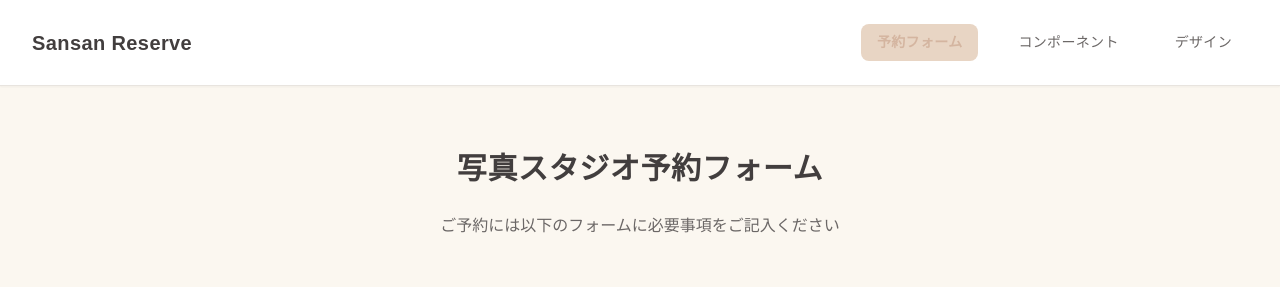
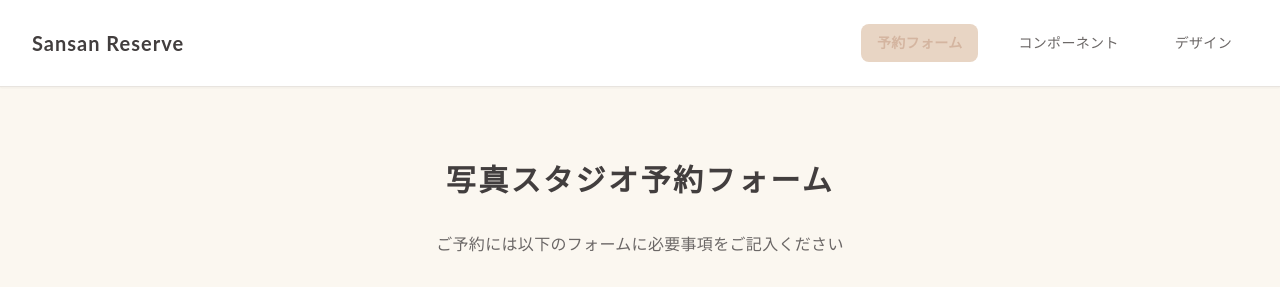
Before and after one commit to hayase-hemmi/sansan-reserve, a Vue app: page /demo/form in a window 1280 px wide. Shown: the top 287 px of the page. Built offline with nearby package versions, Linux system fonts and the light colour scheme; no server answers.

Commit message:
フォント導入

```diff
--- a/src/CustomApp.vue
+++ b/src/CustomApp.vue
@@ -56,9 +56,9 @@ import { designTokens } from './styles/designTokens'
 .app-title {
   font-family: v-bind('designTokens.typography.fontFamily.heading');
   font-size: v-bind('designTokens.typography.fontSize.xl');
-  font-weight: v-bind('designTokens.typography.fontWeight.semibold');
+  font-weight: v-bind('designTokens.typography.fontWeight.bold');
   color: v-bind('designTokens.colors.text.primary');
-  letter-spacing: v-bind('designTokens.typography.letterSpacing.wide');
+  letter-spacing: v-bind('designTokens.typography.letterSpacing.wider');
   margin: 0;
   flex-shrink: 0;
 }
@@ -70,9 +70,9 @@ import { designTokens } from './styles/designTokens'
 }
 
 .nav-link {
-  font-family: v-bind('designTokens.typography.fontFamily.primary');
+  font-family: v-bind('designTokens.typography.fontFamily.navigation');
   font-size: v-bind('designTokens.typography.fontSize.sm');
-  font-weight: v-bind('designTokens.typography.fontWeight.medium');
+  font-weight: v-bind('designTokens.typography.fontWeight.regular');
   color: v-bind('designTokens.colors.text.secondary');
   text-decoration: none;
   padding: v-bind('designTokens.spacing.sm') v-bind('designTokens.spacing.md');
--- a/src/plugins/tailwind.css
+++ b/src/plugins/tailwind.css
@@ -1,7 +1,9 @@
 @import "tailwindcss";
 
-/* Google Fonts - Noto Sans JP for clean, modern Japanese typography */
-@import url('https://fonts.googleapis.com/css2?family=Noto+Sans+JP:wght@300;400;500;600;700&family=Noto+Serif+JP:wght@400;500;600&display=swap');
+/* Google Fonts - komori-aya.com inspired font stack */
+/* 日本語フォント: Zen Kaku Gothic Antique, Shippori Antique */
+/* 英語フォント: Lato, Inter */
+@import url('https://fonts.googleapis.com/css2?family=Zen+Kaku+Gothic+Antique:wght@300;400;500;700;900&family=Shippori+Antique:wght@400&family=Shippori+Antique+B1:wght@400&family=Lato:wght@300;400;700&family=Inter:wght@300;400;500;600;700&display=swap');
 
 /* Base styles */
 * {
@@ -10,6 +12,7 @@
 }
 
 body {
-  font-family: 'Noto Sans JP', sans-serif;
+  font-family: 'Lato', 'Inter', 'Zen Kaku Gothic Antique', sans-serif;
   letter-spacing: 0.02em;
+  line-height: 1.6;
 }
--- a/src/styles/designTokens.ts
+++ b/src/styles/designTokens.ts
@@ -37,12 +37,17 @@ export const designTokens = {
     },
   },
 
-  // Typography
+  // Typography - Based on komori-aya.com
   typography: {
     fontFamily: {
-      primary: '"Noto Sans JP", "Zen Kaku Gothic Antique", sans-serif',
-      secondary: '"Shippori Antique", "Noto Serif JP", serif',
-      heading: '"Zen Kaku Gothic Antique", "Noto Sans JP", sans-serif',
+      // 本文: 英語優先（Lato, Inter）→ 日本語（Zen Kaku Gothic Antique）
+      primary: '"Lato", "Inter", "Zen Kaku Gothic Antique", sans-serif',
+      // セリフ体: 落ち着いた雰囲気の本文用
+      secondary: '"Shippori Antique", "Shippori Antique B1", serif',
+      // 見出し: 力強さと読みやすさ（Zen Kaku Gothic Antique優先）
+      heading: '"Zen Kaku Gothic Antique", "Lato", sans-serif',
+      // ナビゲーション: シンプルで読みやすく（Inter優先）
+      navigation: '"Inter", "Zen Kaku Gothic Antique", sans-serif',
     },
     fontSize: {
       xs: '0.75rem',     // 12px
@@ -51,7 +56,7 @@ export const designTokens = {
       lg: '1.125rem',    // 18px
       xl: '1.25rem',     // 20px
       '2xl': '1.5rem',   // 24px
-      '3xl': '1.875rem', // 30px
+      '3xl': '1.875rem', // 30px (komori-ayaのh1相当)
       '4xl': '2.25rem',  // 36px
     },
     fontWeight: {
@@ -60,18 +65,21 @@ export const designTokens = {
       medium: 500,
       semibold: 600,
       bold: 700,
+      heavy: 900,        // 見出し用の重めのウェイト
     },
     lineHeight: {
-      tight: 1.25,
+      tight: 1,          // komori-ayaの基本line-height
+      base: 1.4,         // テーブル・リッチテキスト用
       normal: 1.5,
       relaxed: 1.75,
-      loose: 2,
+      loose: 1.875,      // h1用 (30px)
     },
     letterSpacing: {
       tight: '-0.02em',
       normal: '0',
       wide: '0.02em',
       wider: '0.05em',
+      widest: '2.45px',  // タイトル用（komori-ayaと同じ）
     },
   },
 
--- a/src/views/CustomHome.vue
+++ b/src/views/CustomHome.vue
@@ -29,10 +29,10 @@ import { designTokens } from '../styles/designTokens'
 .page-header h1 {
   font-family: v-bind('designTokens.typography.fontFamily.heading');
   font-size: v-bind('designTokens.typography.fontSize["3xl"]');
-  font-weight: v-bind('designTokens.typography.fontWeight.semibold');
+  font-weight: v-bind('designTokens.typography.fontWeight.bold');
   color: v-bind('designTokens.colors.text.primary');
-  line-height: v-bind('designTokens.typography.lineHeight.tight');
-  letter-spacing: v-bind('designTokens.typography.letterSpacing.wide');
+  line-height: v-bind('designTokens.typography.lineHeight.loose');
+  letter-spacing: v-bind('designTokens.typography.letterSpacing.widest');
   margin: 0 0 v-bind('designTokens.spacing.lg') 0;
 }
 
@@ -40,8 +40,8 @@ import { designTokens } from '../styles/designTokens'
   font-family: v-bind('designTokens.typography.fontFamily.primary');
   font-size: v-bind('designTokens.typography.fontSize.base');
   color: v-bind('designTokens.colors.text.secondary');
-  line-height: v-bind('designTokens.typography.lineHeight.relaxed');
-  letter-spacing: v-bind('designTokens.typography.letterSpacing.normal');
+  line-height: v-bind('designTokens.typography.lineHeight.normal');
+  letter-spacing: v-bind('designTokens.typography.letterSpacing.wide');
   margin: 0;
 }
 
```
